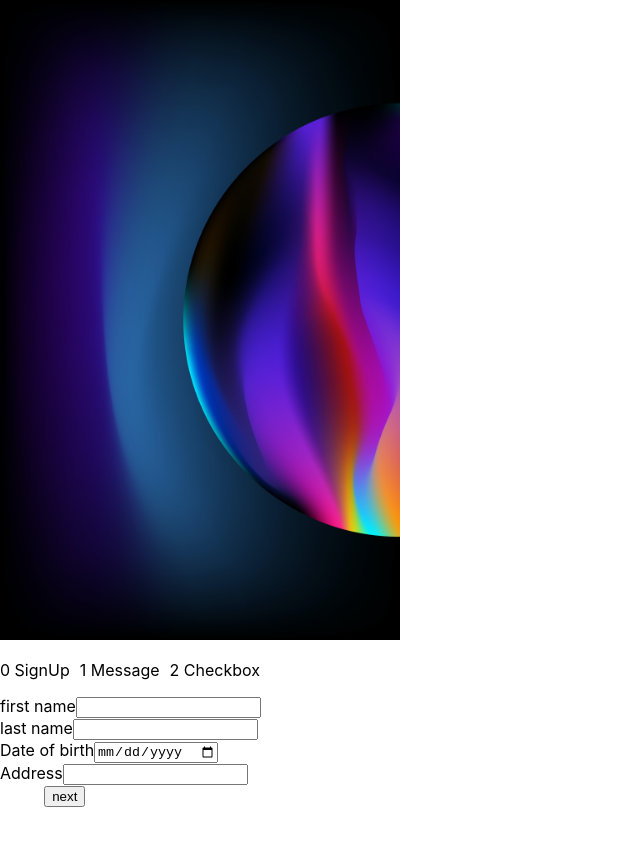
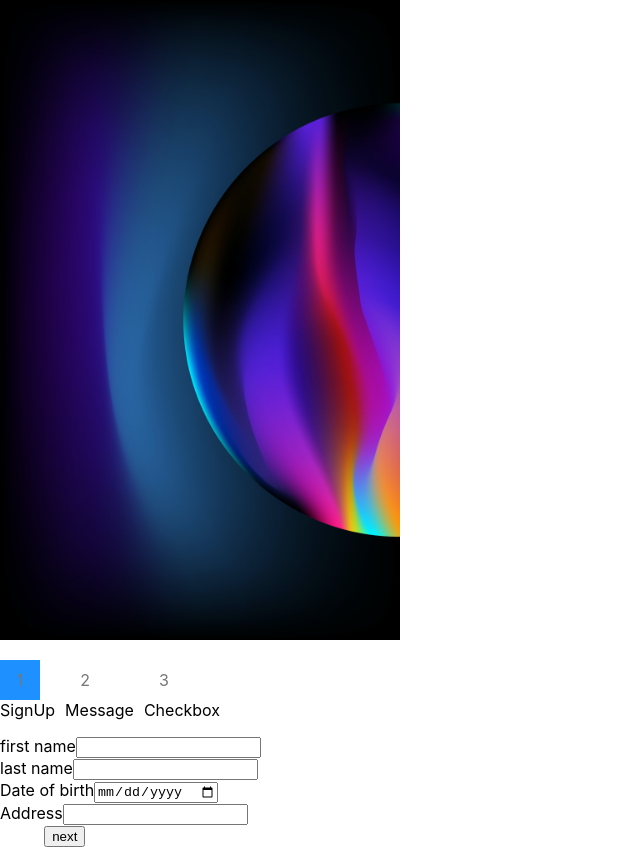
Before and after one commit to saurabhkatwal/multiStepForm, a React (Create React App) app: page / in a window 1280 px wide. Shown: the whole page, without its empty margins (0-640 px from the left). Before the commit the page ends 807 px from the top, so only its background shows below. Built offline with nearby package versions, Linux system fonts and the light colour scheme.

Commit message:
added styles to changing of the pages and also made the images change with the pages

```diff
--- a/src/components/FormContent.js
+++ b/src/components/FormContent.js
@@ -20,7 +20,7 @@ export default class FormContent extends Component {
   render() {
     return (
       <div className='form-content'>
-        <Header/>
+        <Header page={this.props.page}/>
         <Content>{this.pageDisplay()}</Content>
         <Buttons prevBtnHandler={this.props.prevBtnHandler} nextBtnHandler={this.props.nextBtnHandler} page={this.props.page}/>
       </div>
--- a/src/components/Header.js
+++ b/src/components/Header.js
@@ -5,7 +5,7 @@ export default class Header extends Component {
   render() {
     return (
       <div className='header'>
-        <Steps/>
+        <Steps page={this.props.page}/>
       </div>
     )
   }
--- a/src/components/Image.js
+++ b/src/components/Image.js
@@ -1,14 +1,11 @@
 import React, { Component } from 'react'
 import "./css/image.css"
 export default class Image extends Component {
-    state={
-        imageName:"/"+(this.props.name)
-    }
   render() {
-    console.log(this.state.imageName)
+    // console.log(this.state.imageName)
     return (
       <div className="image">
-        <img src={this.state.imageName} alt="" />
+        <img src={"/"+this.props.name} alt="" />
       </div>
     )
   }
--- a/src/components/Step.js
+++ b/src/components/Step.js
@@ -1,10 +1,24 @@
 import React, { Component } from 'react'
-
+import "./css/step.css"
 export default class Step extends Component {
+    tempFn(){
+        return {
+            backgroundColor:(this.props.number===this.props.page)?("dodgerblue"):("#fff")
+        }
+    }
+    useData(){
+        if(this.props.page+1>this.props.number+1){
+            return <i class="fa-solid fa-check"></i>
+        }
+        else{
+            return this.props.number+1
+        }
+        // this.props.number+1
+    }
   render() {
     return (
       <div className="step">
-        <p><span>{this.props.number} </span>{this.props.title}</p>
+        <p><span style={this.tempFn()}>{this.useData()} </span>{this.props.title}</p>
       </div>
     )
   }
--- a/src/components/Steps.js
+++ b/src/components/Steps.js
@@ -10,7 +10,7 @@ export default class Steps extends Component {
     return (
       <div className="steps">
         {this.state.stepTitles.map((stepTitle,index)=>{
-          return <Step key={uuidv4()}title={stepTitle} number={index}/>
+          return <Step key={uuidv4()}title={stepTitle} number={index} page={this.props.page}/>
         })}
       </div>
     )
--- /dev/null
+++ b/src/components/css/step.css
@@ -0,0 +1,9 @@
+.step span{
+    color: #777;
+    display: flex;
+    width: 40px;
+    height: 40px;
+    justify-content: center;
+    align-items: center;
+    background-color: #222;
+}
```
